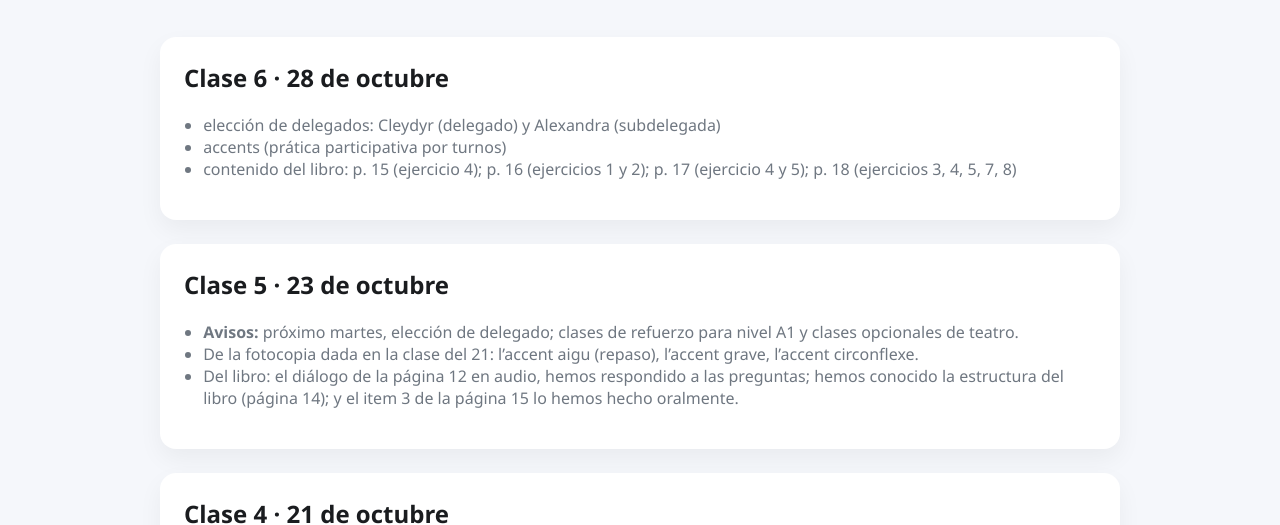
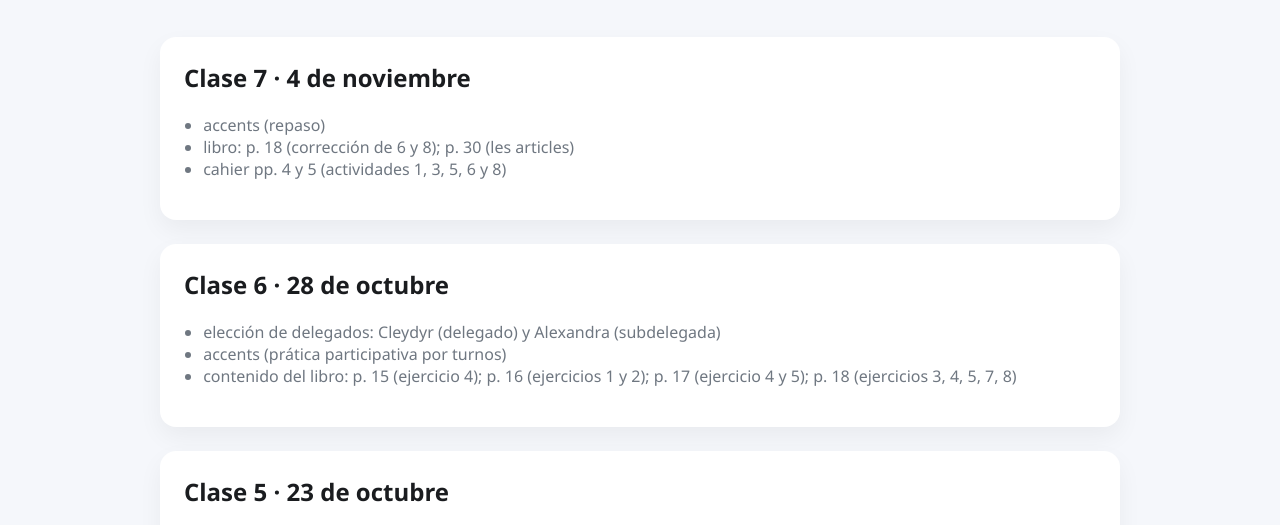
Before and after one commit to cleydyr/frances-eoi-2025-m, a website: page resumen-de-clases.html in a window 1280 px wide. Shown: the part 194-719 px from the top of the page. Drawn offline with Linux system fonts and the light colour scheme.

Commit message:
add summary item

```diff
--- a/resumen-de-clases.html
+++ b/resumen-de-clases.html
@@ -15,6 +15,14 @@
       <h1>Resumen de clases</h1>
     </header>
     <section class="summaries" id="summary-list">
+      <article class="summary-card">
+        <h2>Clase 7 · 4 de noviembre</h2>
+        <ul>
+          <li>accents (repaso)</li>
+          <li>libro: p. 18 (corrección de 6 y 8); p. 30 (les articles)</li>
+          <li>cahier pp. 4 y 5 (actividades 1, 3, 5, 6 y 8)</li>
+        </ul>
+      </article>
       <article class="summary-card">
         <h2>Clase 6 · 28 de octubre</h2>
         <ul>
```
